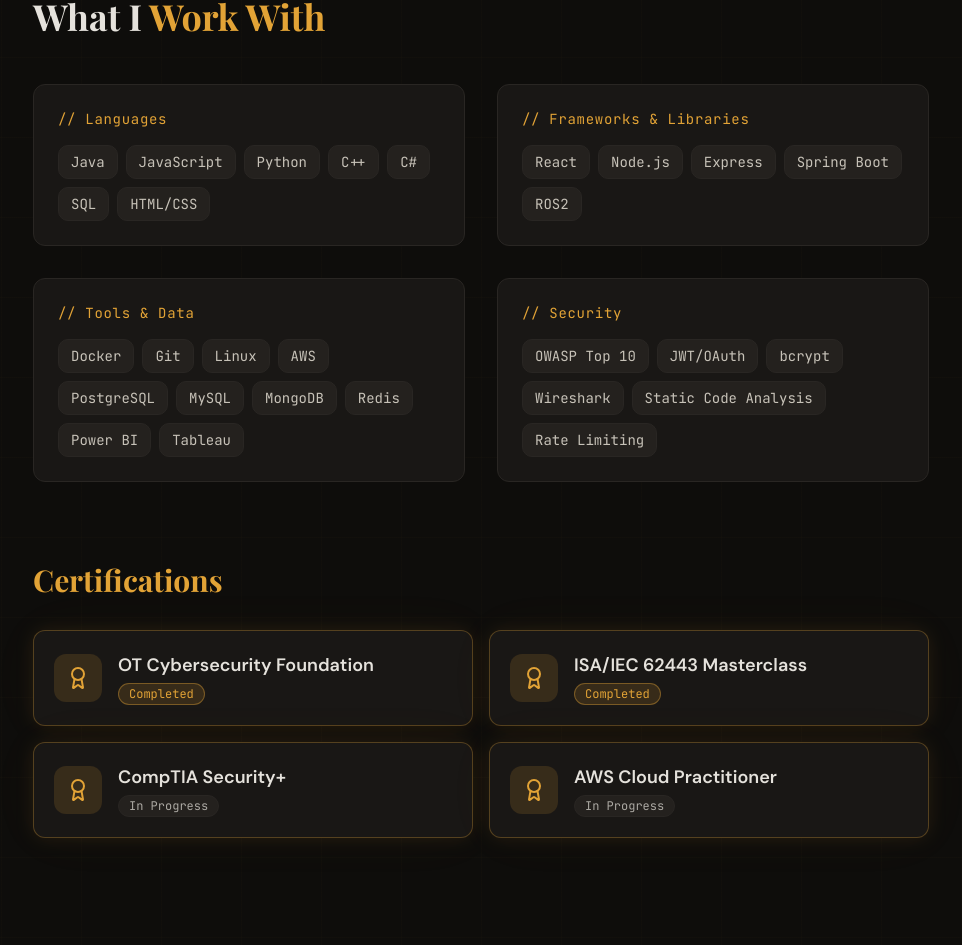
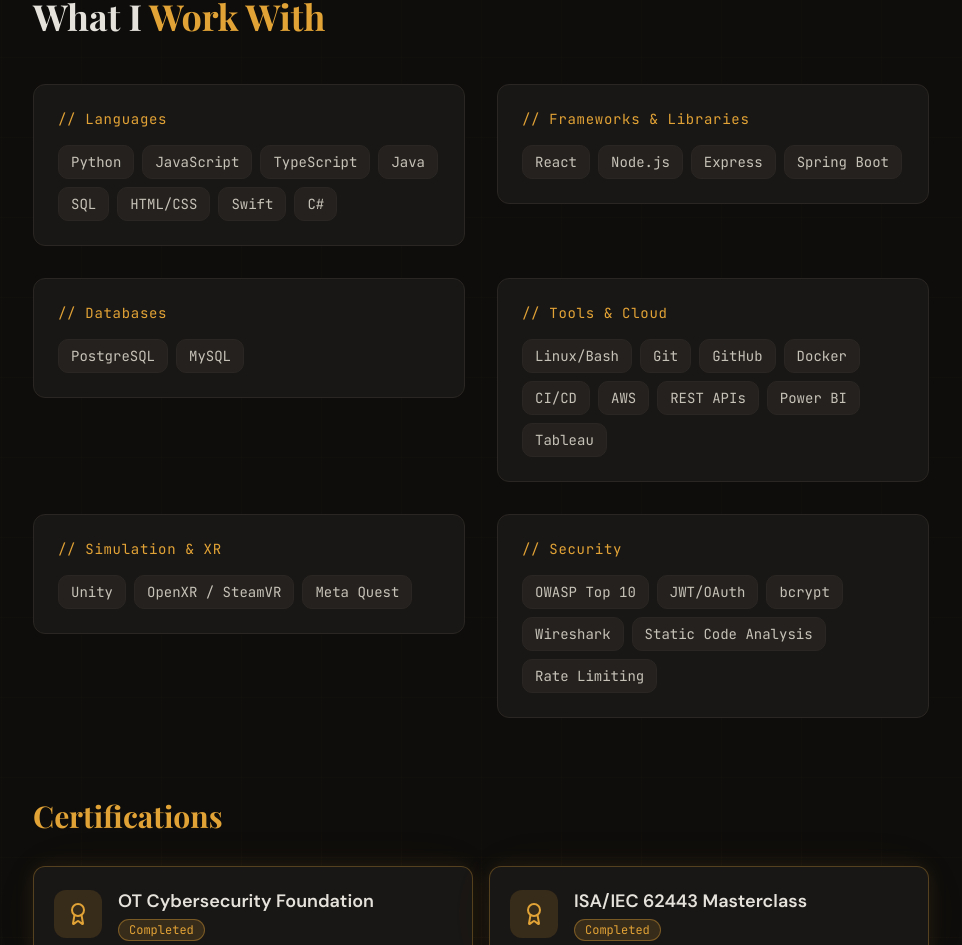
Before and after one commit to Anomaly-E-E/Anomaly-E-E.github.io, a React (Vite) app: page / in a window 1280 px wide. Shown: the part 5223-6168 px from the top of the page, without its empty margins (159-1121 px from the left). Built offline with nearby package versions, Linux system fonts and the light colour scheme; the HTML template or start-up script is replaced by a standard one; a web font is replaced by a local one.

Commit message:
update skills

```diff
--- a/src/components/sections/SkillsSection.tsx
+++ b/src/components/sections/SkillsSection.tsx
@@ -5,15 +5,23 @@ import { Award } from "lucide-react";
 const skillGroups = [
   {
     label: "Languages",
-    skills: ["Java", "JavaScript", "Python", "C++", "C#", "SQL", "HTML/CSS"],
+    skills: ["Python", "JavaScript", "TypeScript", "Java", "SQL", "HTML/CSS", "Swift", "C#"],
   },
   {
     label: "Frameworks & Libraries",
-    skills: ["React", "Node.js", "Express", "Spring Boot", "ROS2"],
+    skills: ["React", "Node.js", "Express", "Spring Boot"],
   },
   {
-    label: "Tools & Data",
-    skills: ["Docker", "Git", "Linux", "AWS", "PostgreSQL", "MySQL", "MongoDB", "Redis", "Power BI", "Tableau"],
+    label: "Databases",
+    skills: ["PostgreSQL", "MySQL"],
+  },
+  {
+    label: "Tools & Cloud",
+    skills: ["Linux/Bash", "Git", "GitHub", "Docker", "CI/CD", "AWS", "REST APIs", "Power BI", "Tableau"],
+  },
+  {
+    label: "Simulation & XR",
+    skills: ["Unity", "OpenXR / SteamVR", "Meta Quest"],
   },
   {
     label: "Security",
```
